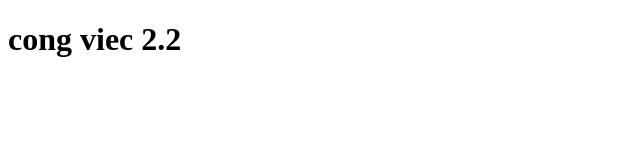
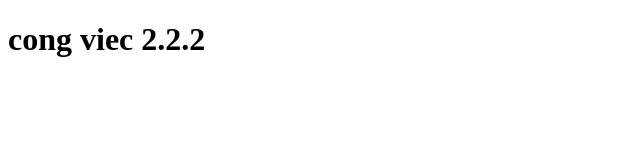
Before and after one commit to vinzboiz/duan5, a plain HTML site: page index.html in a window 1280 px wide. Shown: the full height of the page, 0-640 px from the left. Drawn offline with Linux system fonts and the light colour scheme.

Commit message:
sua lan 4

```diff
--- a/index.html
+++ b/index.html
@@ -6,6 +6,6 @@
     <title>Document</title>
   </head>
   <body>
-    <h1>cong viec 2.2</h1>
+    <h1>cong viec 2.2.2</h1>
   </body>
 </html>
```
